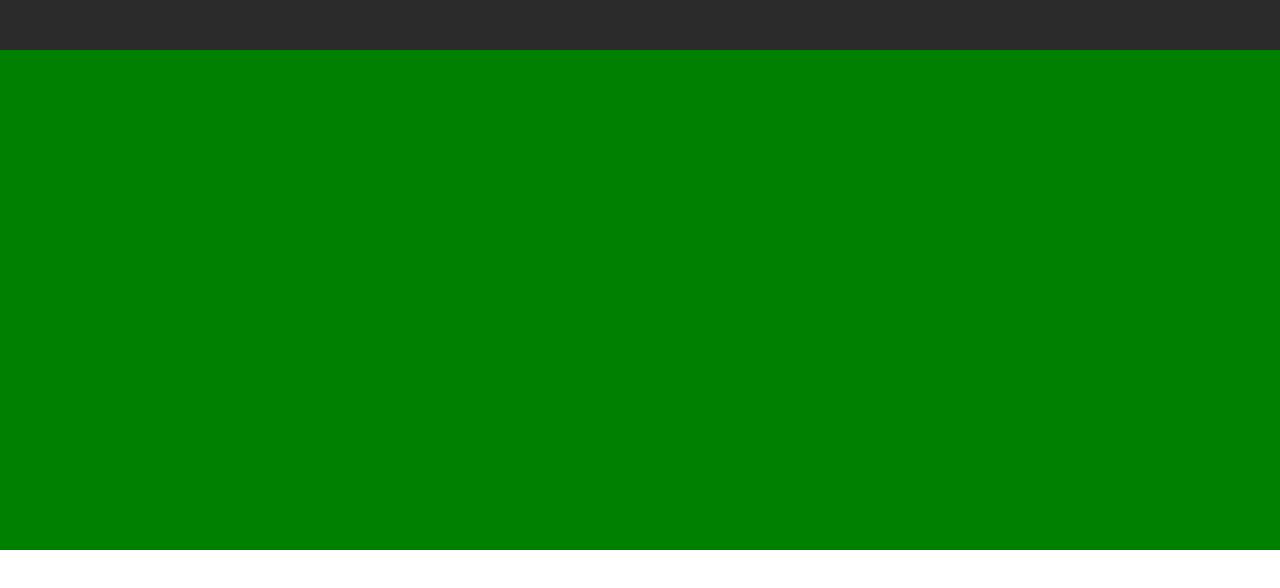
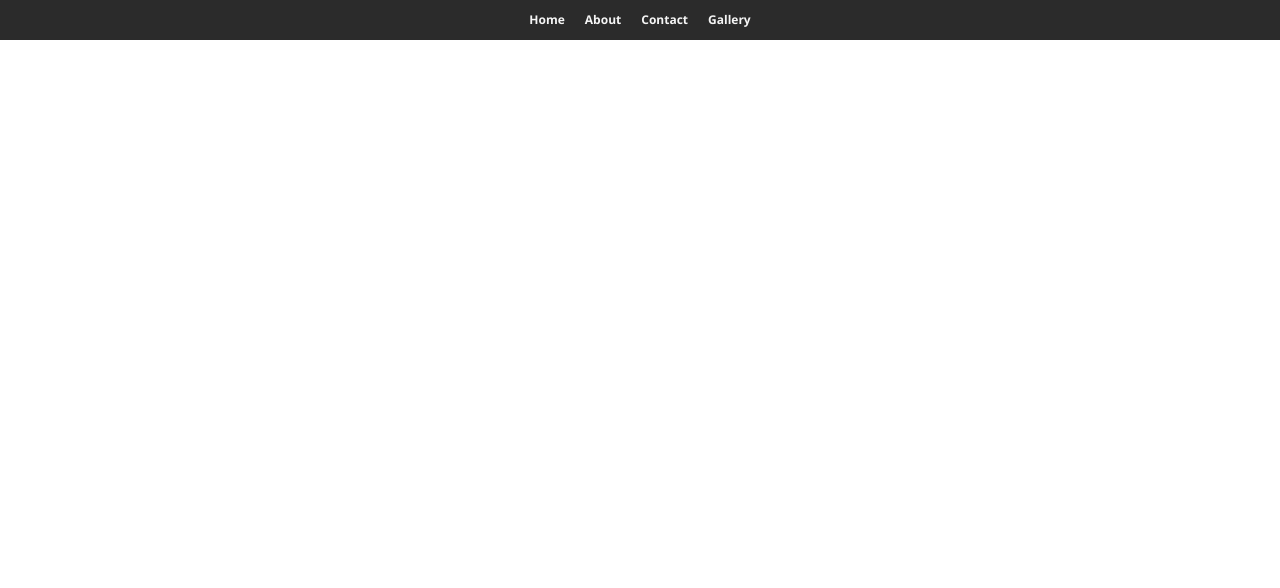
Before and after one commit to minafas/usk, a website: page index.html in a window 1280 px wide. Drawn offline with Linux system fonts and the light colour scheme.

Commit message:
version-1.0.menu

```diff
--- a/css/media/lg.css
+++ b/css/media/lg.css
@@ -0,0 +1,34 @@
+.menu{
+    width: 100%;
+    height: 40px;
+    background-color: #2b2b2b;
+    & nav{
+        width: inherit;
+        height: inherit;
+        display: flex;
+        flex-flow: row wrap;
+        justify-content: center;
+        & div{
+            width: fit-content;
+            height: inherit;
+            & a{
+                display: block;
+                width: fit-content;
+                padding: 0 10px;
+                color: whitesmoke;
+                font-size: 12px;
+                font-weight: bold;
+                line-height: 40px;
+                text-decoration: none;
+                text-transform: capitalize;
+                font-family: 'Segoe UI', Tahoma, Geneva, Verdana, sans-serif;
+                border-radius: 5px;
+                transition: 300ms;
+                &:hover{
+                    background-color: deeppink;
+                }
+
+            }
+        }
+    }
+}
--- a/css/media/md.css
+++ b/css/media/md.css
@@ -0,0 +1,34 @@
+.menu{
+    width: 100%;
+    height: 40px;
+    background-color: #2b2b2b;
+    & nav{
+        width: inherit;
+        height: inherit;
+        display: flex;
+        flex-flow: row wrap;
+        justify-content: center;
+        & div{
+            width: fit-content;
+            height: inherit;
+            & a{
+                display: block;
+                width: fit-content;
+                padding: 0 10px;
+                color: whitesmoke;
+                font-size: 12px;
+                font-weight: bold;
+                line-height: 40px;
+                text-decoration: none;
+                text-transform: capitalize;
+                font-family: 'Segoe UI', Tahoma, Geneva, Verdana, sans-serif;
+                border-radius: 5px;
+                transition: 300ms;
+                &:hover{
+                    background-color: deeppink;
+                }
+
+            }
+        }
+    }
+}
--- a/css/media/setting.css
+++ b/css/media/setting.css
@@ -2,3 +2,6 @@
     padding: 0;
     margin: 0;
 }
+.wrapper{
+    width: 100%;
+}
--- a/css/media/sm.css
+++ b/css/media/sm.css
@@ -0,0 +1,33 @@
+.menu{
+    width: 100%;
+    background-color: #2b2b2b;
+    & nav{
+        width: inherit;
+        display: flex;
+        flex-flow: column wrap;
+        & div{
+            width: 100%;
+            height: 40px;
+            & a{
+                display: block;
+                width: 100%;
+                height: inherit;
+                text-align: center;
+                padding: 0 10px;
+                color: whitesmoke;
+                font-size: 12px;
+                font-weight: bold;
+                line-height: 40px;
+                text-decoration: none;
+                text-transform: capitalize;
+                font-family: 'Segoe UI', Tahoma, Geneva, Verdana, sans-serif;
+                border-radius: 5px;
+                transition: 300ms;
+                &:hover{
+                    background-color: deeppink;
+                }
+
+            }
+        }
+    }
+}
--- a/css/media/xl.css
+++ b/css/media/xl.css
@@ -0,0 +1,34 @@
+.menu{
+    width: 100%;
+    height: 40px;
+    background-color: #2b2b2b;
+    & nav{
+        width: inherit;
+        height: inherit;
+        display: flex;
+        flex-flow: row wrap;
+        justify-content: center;
+        & div{
+            width: fit-content;
+            height: inherit;
+            & a{
+                display: block;
+                width: fit-content;
+                padding: 0 10px;
+                color: whitesmoke;
+                font-size: 12px;
+                font-weight: bold;
+                line-height: 40px;
+                text-decoration: none;
+                text-transform: capitalize;
+                font-family: 'Segoe UI', Tahoma, Geneva, Verdana, sans-serif;
+                border-radius: 5px;
+                transition: 300ms;
+                &:hover{
+                    background-color: deeppink;
+                }
+
+            }
+        }
+    }
+}
--- a/css/media/xs.css
+++ b/css/media/xs.css
@@ -1,10 +1,33 @@
 .menu{
     width: 100%;
-    height: 50px;
     background-color: #2b2b2b;
+    & nav{
+        width: inherit;
+        display: flex;
+        flex-flow: column wrap;
+        & div{
+            width: 100%;
+            height: 40px;
+            & a{
+                display: block;
+                width: 100%;
+                height: inherit;
+                text-align: center;
+                padding: 0 10px;
+                color: whitesmoke;
+                font-size: 12px;
+                font-weight: bold;
+                line-height: 40px;
+                text-decoration: none;
+                text-transform: capitalize;
+                font-family: 'Segoe UI', Tahoma, Geneva, Verdana, sans-serif;
+                border-radius: 5px;
+                transition: 300ms;
+                &:hover{
+                    background-color: deeppink;
+                }
+
+            }
+        }
+    }
 }
-.slider{
-    width: 100%;
-    height: 500px;
-    background-color: green;
-}
--- a/css/media/xxl.css
+++ b/css/media/xxl.css
@@ -0,0 +1,34 @@
+.menu{
+    width: 100%;
+    height: 40px;
+    background-color: #2b2b2b;
+    & nav{
+        width: inherit;
+        height: inherit;
+        display: flex;
+        flex-flow: row wrap;
+        justify-content: center;
+        & div{
+            width: fit-content;
+            height: inherit;
+            & a{
+                display: block;
+                width: fit-content;
+                padding: 0 10px;
+                color: whitesmoke;
+                font-size: 12px;
+                font-weight: bold;
+                line-height: 40px;
+                text-decoration: none;
+                text-transform: capitalize;
+                font-family: 'Segoe UI', Tahoma, Geneva, Verdana, sans-serif;
+                border-radius: 5px;
+                transition: 300ms;
+                &:hover{
+                    background-color: deeppink;
+                }
+
+            }
+        }
+    }
+}
--- a/index.html
+++ b/index.html
@@ -7,7 +7,18 @@
     <link rel="stylesheet" href="./css/main.css">
 </head>
 <body>
-    <div class="menu"></div>
-    <div class="slider"></div>
+   <!-- make website -->
+   <div class="wrapper"></div>
+   <!-- make menu -->
+   <div class="menu">
+    <nav>
+        <div><a href="#">home</a></div>
+        <div><a href="#">about</a></div>
+        <div><a href="#">contact</a></div>
+        <div><a href="#">gallery</a></div>
+    </nav>
+   </div>
+   <!--end make menu -->
+   <!--end make website -->
 </body>
 </html>
--- a/package.json
+++ b/package.json
@@ -6,6 +6,7 @@
   "scripts": {
     "test": "echo \"Error: no test specified\" && exit 1"
   },
+  "keywords": [],
   "author": "",
   "license": "ISC"
 }
```
